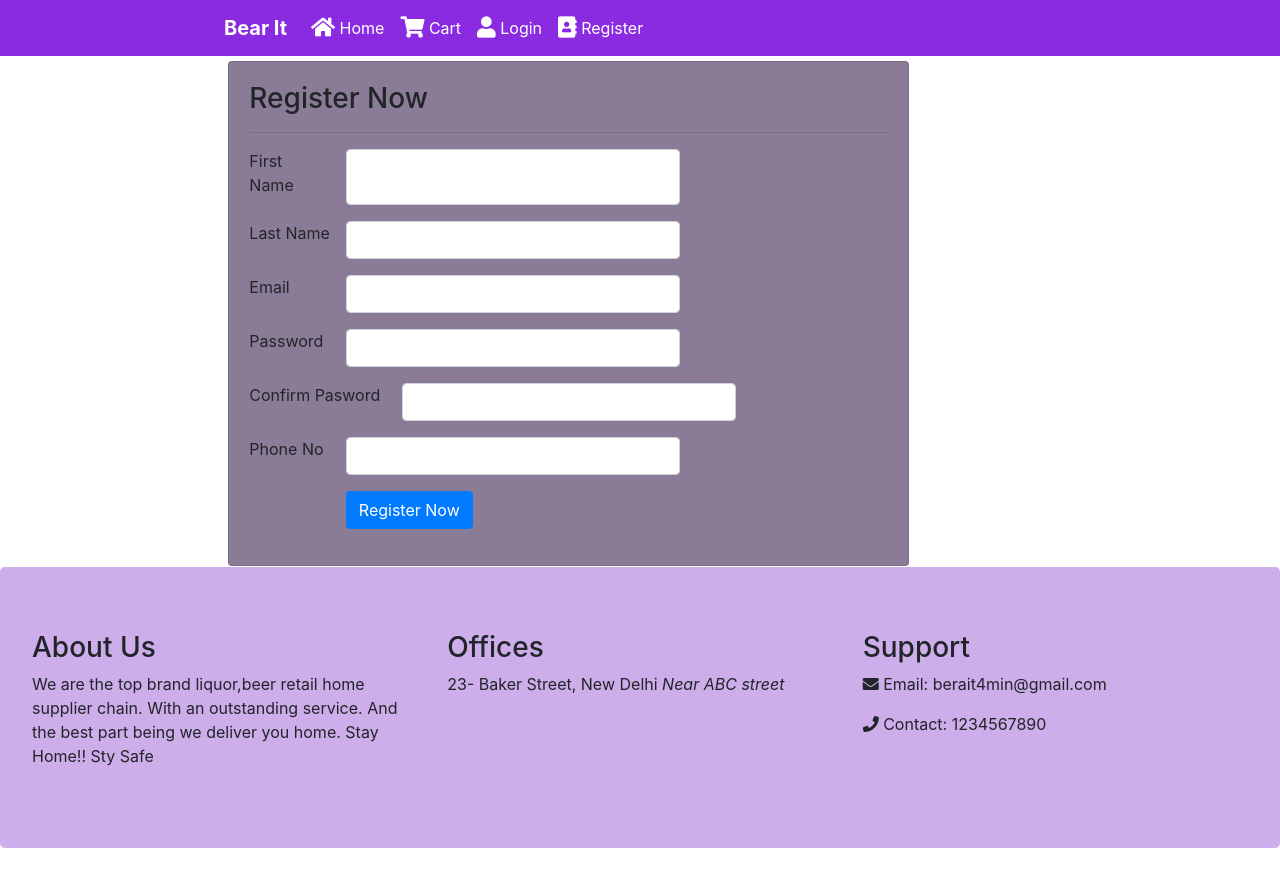
After one commit to Parasmani300/proj, a Flask app: page /register in a window 1280 px wide. The commit adds this page. Run offline with Flask 2, Linux system fonts and the light colour scheme; some libraries are stand-ins or nearby versions.

Commit message:
Login and Register UI

```diff
--- a/config.py
+++ b/config.py
@@ -2,3 +2,5 @@ import os
 
 class Config(object):
     SECRET_KEY = os.environ.get('SECRET_KEY') or "secret_key"
+
+    MONGODB_SETTINGS = {'db' : 'bearit'}
--- /dev/null
+++ b/ecomm/forms.py
@@ -0,0 +1,17 @@
+from flask_wtf import FlaskForm
+from wtforms import StringField,PasswordField,SubmitField,BooleanField
+from wtforms.validators import DataRequired
+
+class LoginForm(FlaskForm):
+    email = StringField("Email",validators=[DataRequired()])
+    password = PasswordField("Password",validators=[DataRequired()])
+    submit = SubmitField("Login",validators=[DataRequired()])
+
+class RegisterForm(FlaskForm):
+    firstname = StringField("First Name",validators=[DataRequired()])
+    lastname = StringField("Last Name",validators=[DataRequired()])
+    email = StringField("Email", validators=[DataRequired()])
+    password = StringField("Password", validators=[DataRequired()])
+    confirm_password = StringField("Confirm Pasword",validators=[DataRequired()])
+    phone_no = StringField("Phone No",validators=[DataRequired()])
+    submit = SubmitField("Register Now",validators=[DataRequired()])
--- a/ecomm/routes.py
+++ b/ecomm/routes.py
@@ -1,26 +1,35 @@
 from ecomm import app
-from flask import Flask, render_template, request, json, Response,redirect,flash,url_for
+from flask import Flask, render_template, request, json, Response,redirect,flash,url_for,session
+from ecomm.models import User,Products
+from ecomm.forms import LoginForm,RegisterForm
 
 products = [{
         'id': '0',
         'name': 'Royal Stag',
-        'description': 'Hey this is Royal in case you forgot'
+        'description': 'Hey this is Royal in case you forgot',
+        'price': '600'
     },
     {
         'id': '1',
         'name': 'Bag Piper',
-        'description': 'Hey this is Royal in case you forgot'
+        'description': 'Hey this is Royal in case you forgot',
+        'price': '900'
     },
     {
         'id': '2',
         'name': 'Whiskey',
-        'description': 'Hey this is Royal in case you forgot'
+        'description': 'Hey this is Royal in case you forgot',
+        'price': '1200'
     }
     ]
 
-@app.route('/')
+@app.route('/',methods=["GET","POST"])
 def index():
-    return render_template('index.html',products=products)
+    if request.form.get('prod_id'):
+        prod_id = request.form.get('prod_id')
+        print(prod_id)
+    prod = Products.objects.all()
+    return render_template('index.html',products=prod)
 
 @app.route('/buy_now',methods = ['GET','POST'])
 def buy_now():
@@ -32,3 +41,21 @@ def buy_now():
             break
 
     return render_template('buynow.html',product=product)
+
+@app.route('/login')
+def login():
+    form = LoginForm()
+    return render_template('login.html',form=form)
+
+@app.route('/register')
+def register():
+    form = RegisterForm()
+    return render_template('register.html',form=form)
+
+@app.route('/user',methods=['GET','POST'])
+def user():
+    # User(user_id=1,firstname="Paras",lastname="Mani",password="123456",phone_no="9546539823",email="parasmani300@gmail.com").save()
+    # User(user_id=2,firstname="AB",lastname="CD",password="123456",phone_no="9546539823",email="parasmani300@gmail.com").save()
+    user = User.objects.all()
+    print(user[0].firstname)
+    return render_template('base.html')
--- a/ecomm/templates/includes/nav.html
+++ b/ecomm/templates/includes/nav.html
@@ -9,13 +9,19 @@
     <div class="collapse navbar-collapse mr-auto" id="collapsibleNavbar">
         <ul class="navbar-nav">
             <li class="nav-item">
-                <a class="nav-link text-white" href="#"><span class="fa fa-home fa-lg"></span> Home</a>
+                <a class="nav-link text-white" href="{{url_for('index')}}"><span class="fa fa-home fa-lg"></span>
+                    Home</a>
             </li>
             <li class="nav-item">
                 <a class="nav-link text-white" href="#"><span class="fa fa-shopping-cart fa-lg"></span> Cart</a>
             </li>
             <li class="nav-item">
-                <a class="nav-link text-white" href="#"><i class="fa fa-user-circle-o fa-lg"></i> Login</a>
+                <a class="nav-link text-white" href="{{url_for('login')}}"><i class="fa fa-user fa-lg"></i>
+                    Login</a>
+            </li>
+            <li class="nav-item">
+                <a class="nav-link text-white" href="{{url_for('register')}}"><i class="fa fa-address-book fa-lg"></i>
+                    Register</a>
             </li>
         </ul>
     </div>
--- a/ecomm/templates/index.html
+++ b/ecomm/templates/index.html
@@ -19,9 +19,11 @@
     <hr>
     <div class="row">
         {% for product in products %}
+        {% if product.trending %}
         <div class="col-md-4">
             {% include 'includes/products.html'%}
         </div>
+        {% endif %}
         {% endfor %}
     </div>
 
@@ -37,5 +39,4 @@
     </div>
 </div>
 
-
 {% endblock %}
--- /dev/null
+++ b/ecomm/templates/register.html
@@ -0,0 +1,59 @@
+{% extends 'base.html'%}
+{% block content %}
+<div class="offset-md-2" style="margin-top: 60px;">
+    <div class="col-md-2"></div>
+    <div class="col-md-8">
+        <div class="card" style="background-color: #8a7c96;">
+            <div class="card-body">
+                <h3 class="card-title">Register Now</h3>
+                <hr>
+                <form action="" method="POST">
+                    {{form.hidden_tag()}}
+                    <div class="form-group">
+                        <div class="row">
+                            {{form.firstname.label(class="form-control-label col-md-2")}}
+                            {{form.firstname(class="form-control col-md-6")}}
+                        </div>
+                    </div>
+                    <div class="form-group">
+                        <div class="row">
+                            {{form.lastname.label(class="form-control-label col-md-2")}}
+                            {{form.lastname(class="form-control col-md-6")}}
+                        </div>
+                    </div>
+                    <div class="form-group">
+                        <div class="row">
+                            {{form.email.label(class="form-control-label col-md-2")}}
+                            {{form.email(class="form-control col-md-6")}}
+                        </div>
+                    </div>
+                    <div class="form-group">
+                        <div class="row">
+                            {{form.password.label(class="form-control-label col-md-2")}}
+                            {{form.password(class="form-control col-md-6")}}
+                        </div>
+                    </div>
+                    <div class="form-group">
+                        <div class="row">
+                            {{form.confirm_password.label(class="form-control-label col-md-3")}}
+                            {{form.confirm_password(class="form-control col-md-6")}}
+                        </div>
+                    </div>
+                    <div class="form-group">
+                        <div class="row">
+                            {{form.phone_no.label(class="form-control-label col-md-2")}}
+                            {{form.phone_no(class="form-control col-md-6")}}
+                        </div>
+                    </div>
+                    <div class="form-group">
+                        <div class="row">
+                            {{form.submit(class="btn btn-primary offset-md-2")}}
+                        </div>
+                    </div>
+                </form>
+            </div>
+        </div>
+    </div>
+    <div class="col-md-2"></div>
+</div>
+{% endblock %}
```
Also changed, not shown: ecomm/__init__.py (+3 -4 lines), ecomm/models.py (added, +17 -0 lines), ecomm/templates/includes/products.html (+10 -5 lines), ecomm/templates/login.html (added, +35 -0 lines).
